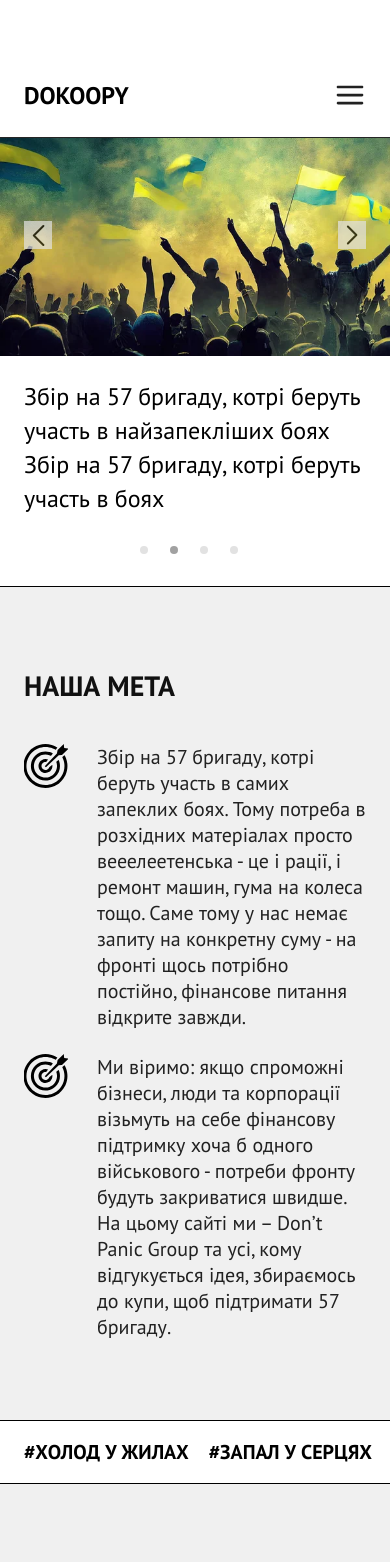
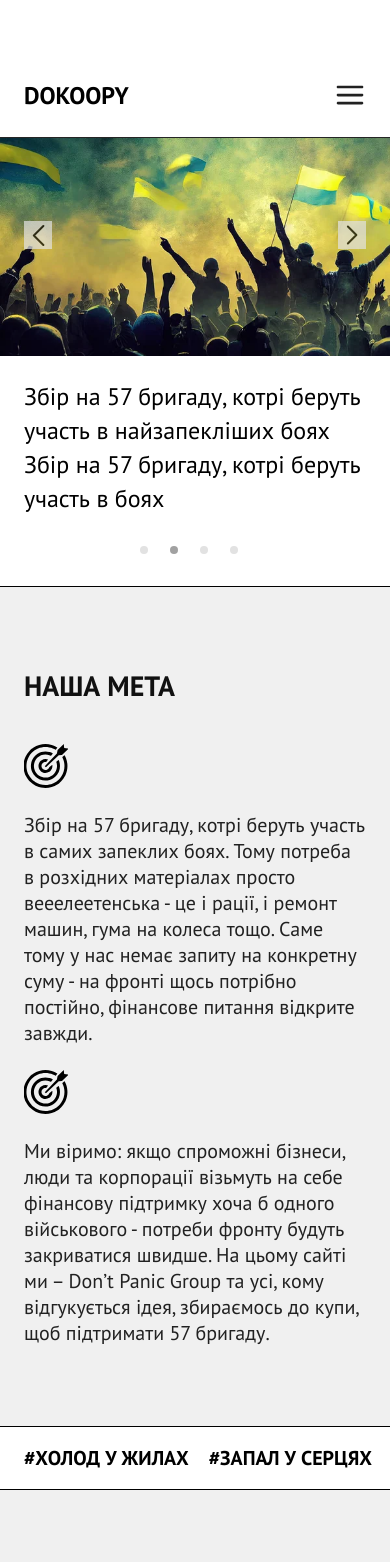
Before and after one commit to baza-trainee/dokoopy-frontend, a React (Vite) app: page / in a window 390 px wide. Shown: the top 1562 px of the page. Built offline with nearby package versions, Linux system fonts and the light colour scheme.

Commit message:
Fixed bug 35

```diff
--- a/src/styles/components/_contacts.scss
+++ b/src/styles/components/_contacts.scss
@@ -56,7 +56,7 @@
     text-decoration: underline;
 
 }
-@media (min-width: 481px) and (max-width: 768px) {
+@media (min-width: 768px) and (max-width: 1279px) {
 .contact-box{
     display: flex;
     width: 100%;
@@ -96,7 +96,7 @@
     width: auto;
     }
 }
-@media (max-width: 480px){
+@media (min-width: 480px) and (max-width: 767px){
 .contact-box{
     display: flex;
     width: 100%;
@@ -143,7 +143,7 @@
     line-height: normal;
     }
 }
-@media (max-width: 480px){
+@media (max-width: 479px){
     .contact-box-title h2{
         color: var(--title-main);
         text-align: center;
@@ -165,5 +165,12 @@
         font-weight: 400;
         line-height: normal;
         }
-
-}
+        .contact-link a{
+            color: var(--text-main);
+            font-family: PT Sans;
+            font-size: 20px;
+            font-style: normal;
+            font-weight: 700;
+            line-height: normal;
+            }
+        }
--- a/src/styles/components/_mission.scss
+++ b/src/styles/components/_mission.scss
@@ -44,7 +44,7 @@
    line-height: 36px;
 }
 
-@media (min-width: 481px) and (max-width: 768px) {
+@media (min-width: 768px) and (max-width: 1279px) {
    .mission-box{
        display: flex;
        flex-direction: column;
@@ -66,7 +66,7 @@
 
 }
 
-@media (max-width: 480px){
+@media (min-width: 480px) and (max-width: 767px){
    .mission-box{
        display: flex;
        flex-direction: column;
@@ -100,8 +100,46 @@
       font-weight: 400;
       line-height: normal;
    }
+}
+   @media (min-width: 230px) and (max-width: 479px) {
+
+   .mission-box{
+      display: flex;
+      flex-direction: column;
+      align-items: flex-start;
+      gap: 40px;
+      align-self: stretch;
+      margin: 80px 0;
+  }
+  .mission-block{
+      display: flex;
+      flex-direction: column;
+      align-items: flex-start;
+      gap: 24px;
+      align-self: stretch;
+  }
+  .mission-block-box{
+      display: flex;
+      align-items: flex-start;
+      flex-direction: column;
+      gap: 24px;
+      align-self: stretch;
+  }
+  .mission-block-box-text{
+      width: 100%;
+  }
+  .mission-block-box-text p{
+     width: 100%;
+     color: var(--text-main);
+     font-family: PT Sans;
+     font-size: 20px;
+     font-style: normal;
+     font-weight: 400;
+     line-height: normal;
+  }
 
 }
+
 .title-mission {
    width: 100%;
    color: var(--title-main);
--- a/src/styles/components/_modal.scss
+++ b/src/styles/components/_modal.scss
@@ -78,7 +78,7 @@
    cursor: pointer;
 }
 
-@media (min-width: 481px) and (max-width: 768px) {
+@media (min-width: 768px) and (max-width: 1279px) {
 
     .modal-window{
         display: flex;
@@ -124,7 +124,7 @@
         height: 40px;
     }
 }
-@media (max-width: 480px){
+@media (min-width: 480) and (max-width: 768px){
     .modal-window{
         display: flex;
         align-items: center;
```
